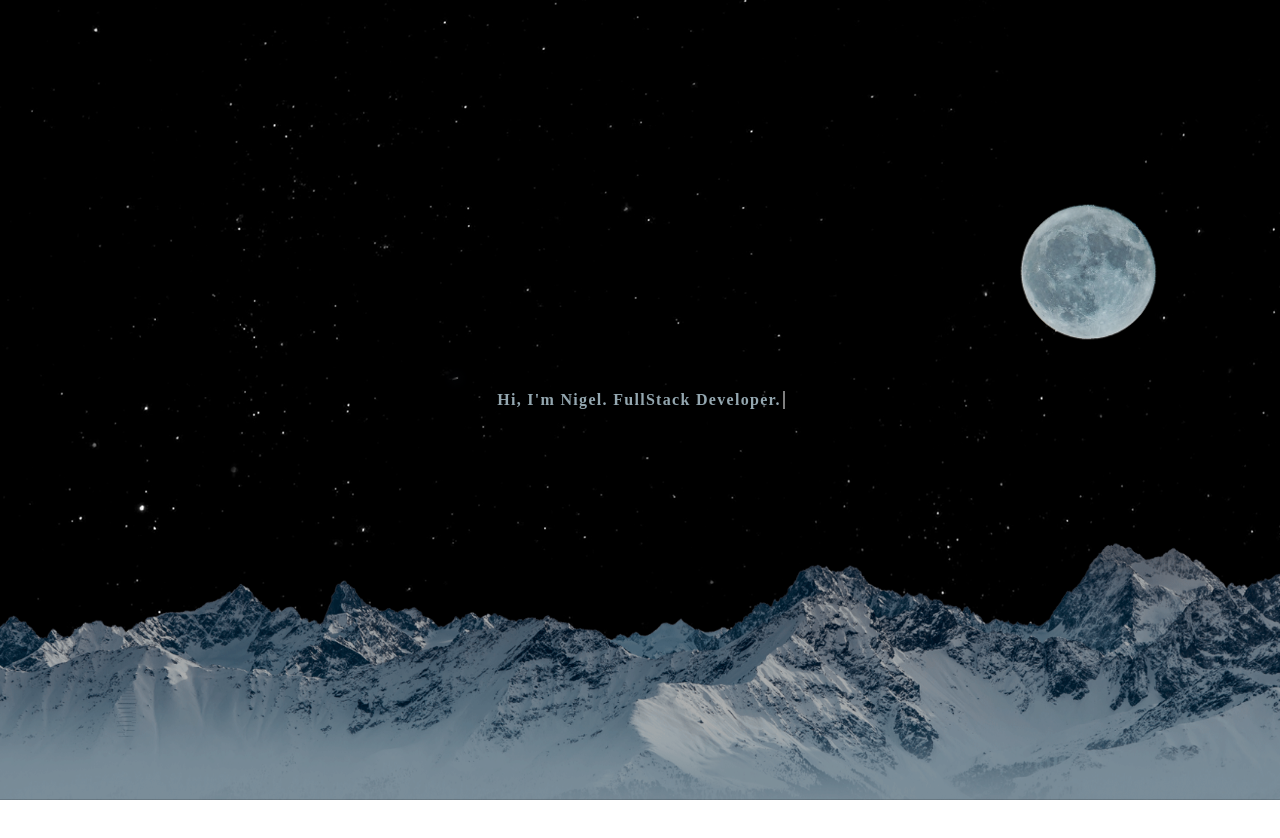
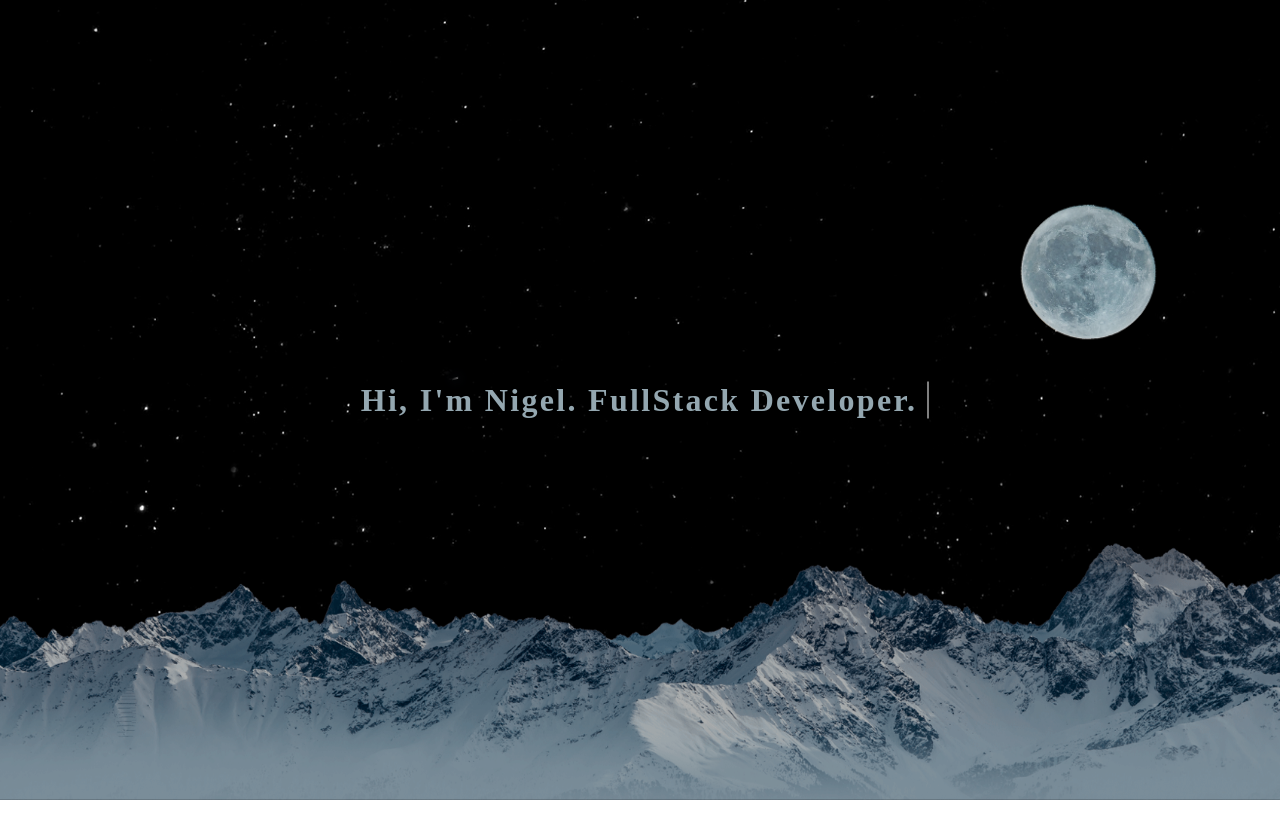
Before and after one commit to 0racularGh0st/portfolio-1.0, a Vue app: page / in a window 1280 px wide. Shown: the top 838 px of the page. Built offline with nearby package versions, Linux system fonts and the light colour scheme.

Commit message:
have fonts.css for controlling font size as per screen size

```diff
--- a/src/views/Home.vue
+++ b/src/views/Home.vue
@@ -1,15 +1,16 @@
 <template>
   <div class="home">
-    <h2 class="content">
+    <h1 class="content">
       <div class="line anim-typewriter">
         Hi, I'm Nigel. FullStack Developer.
       </div>
 
-    </h2>
+    </h1>
   </div>
 </template>
 
 <script>
+import './fonts.css';
 export default {
 
 }
@@ -23,16 +24,14 @@ export default {
   text-align: center;
   display: flex;
   justify-content: center;
-  font-size: 100%;
 }
 .line{
   color:#94a7b0;
-    animation: type 3s steps(36);
+    animation: typewriter 3s steps(36);
     overflow : hidden;
     white-space: nowrap;
     border-right: 2px solid rgba(255,255,255,0.75);
     width: 36ch;
-    letter-spacing: 1.3px;
     transform: translateY(-50%);
 
 }
--- /dev/null
+++ b/src/views/fonts.css
@@ -0,0 +1,18 @@
+h1{
+    font-size: 1em;
+}
+@media (min-width: 320px)
+{
+    h1{
+        font-size: 1em;
+        letter-spacing: 1.3px;
+    }
+}
+
+@media (min-width: 768px)
+{
+    h1{
+        font-size: 2em;
+        letter-spacing: 2.3px;
+    }
+}
```
